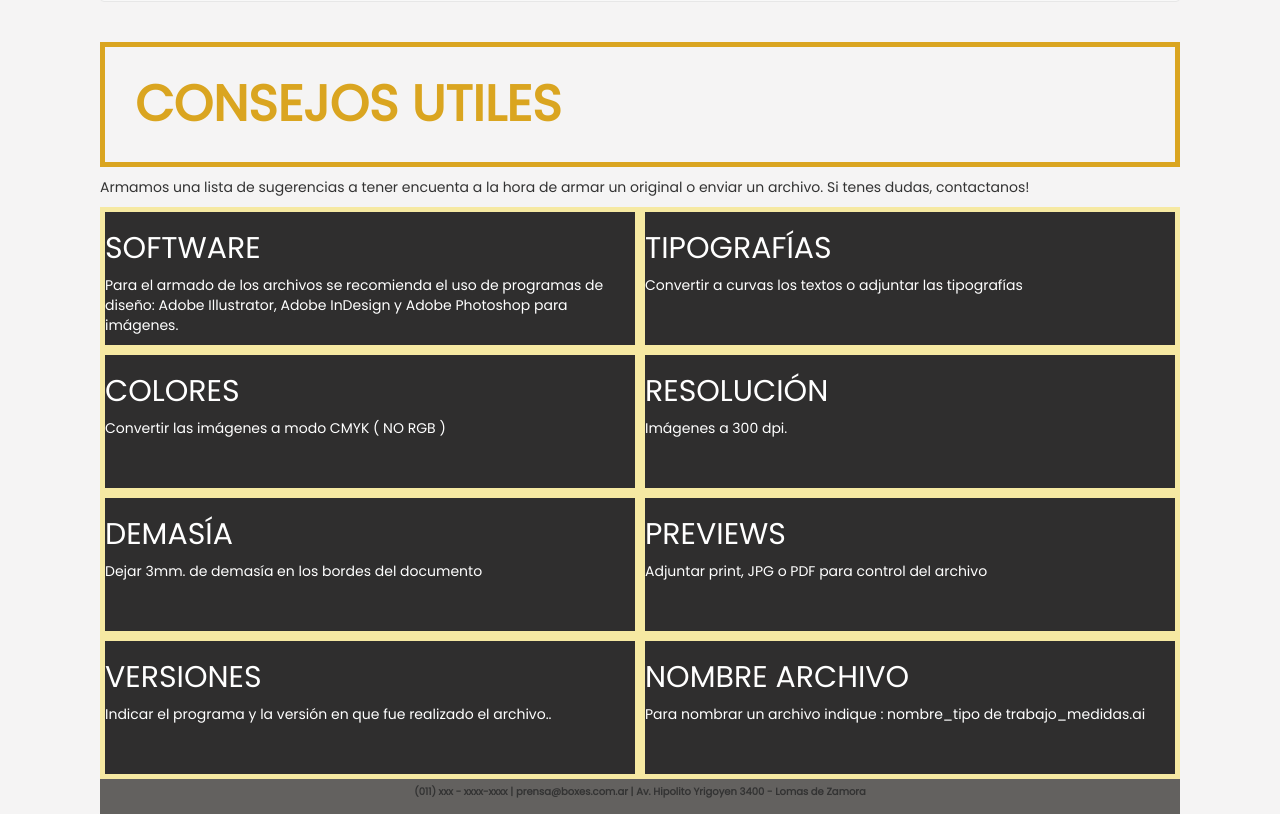
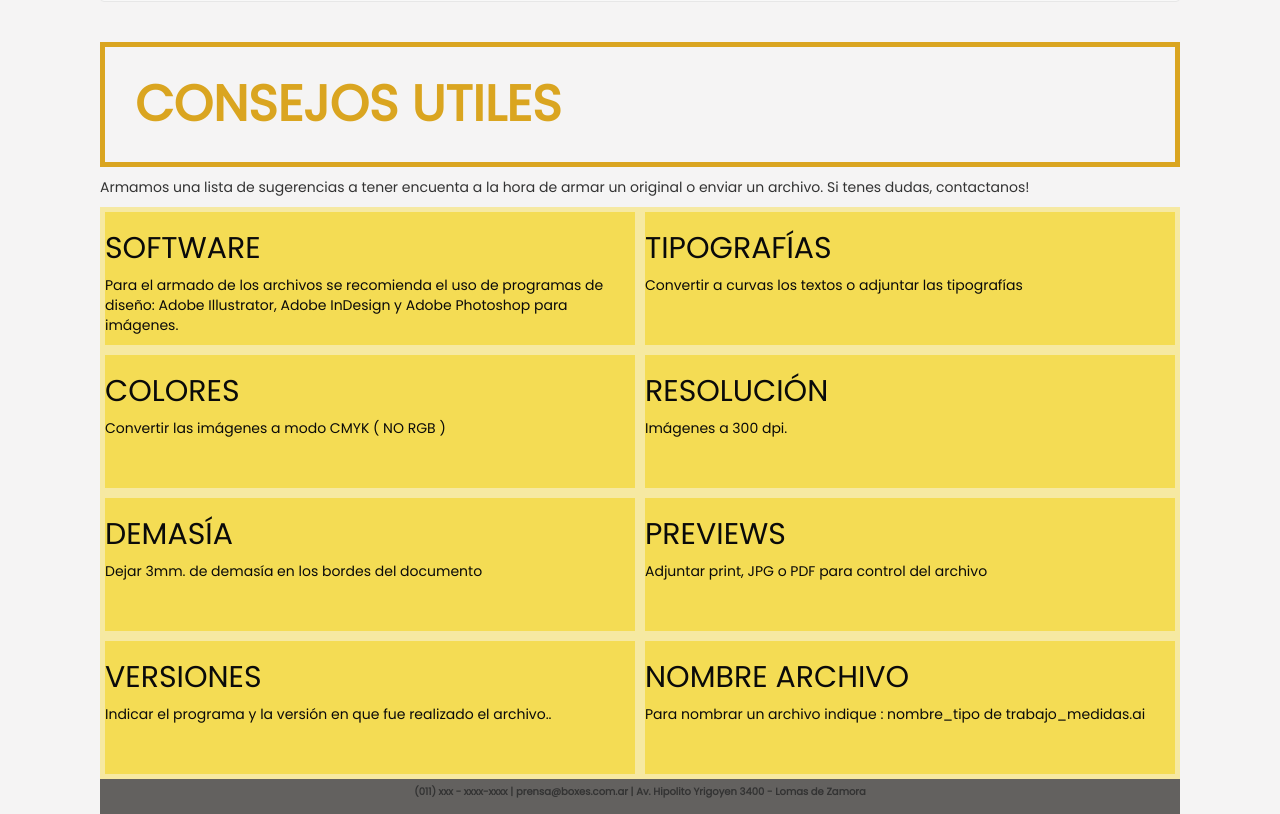
Before and after one commit to M-soledad/segundapreentrega, a plain HTML site: page pages/consejos.html in a window 1280 px wide. Shown: the part 98-912 px from the top of the page. Drawn offline with nearby package versions, Linux system fonts and the light colour scheme.

Commit message:
mi segundo commit

```diff
--- a/estilos/estilos.css
+++ b/estilos/estilos.css
@@ -24,7 +24,6 @@ header {
 
 li:hover {
   text-shadow: 2px 2px 10px white;
-  /*Aca le podrias agregar algunos estilos a los links cuando el cursor esta encima, para que el usuario sepa que es un link (y queda mas lindo) */
 }
 
 .flex {
@@ -96,9 +95,9 @@ article {
 }
 
 .border {
-  background-color: rgb(47, 46, 46);
+  background-color: rgb(244, 220, 84);
   margin: 5px;
-  color: white;
+  color: rgb(10, 10, 10);;
 }
 
 footer {
```
